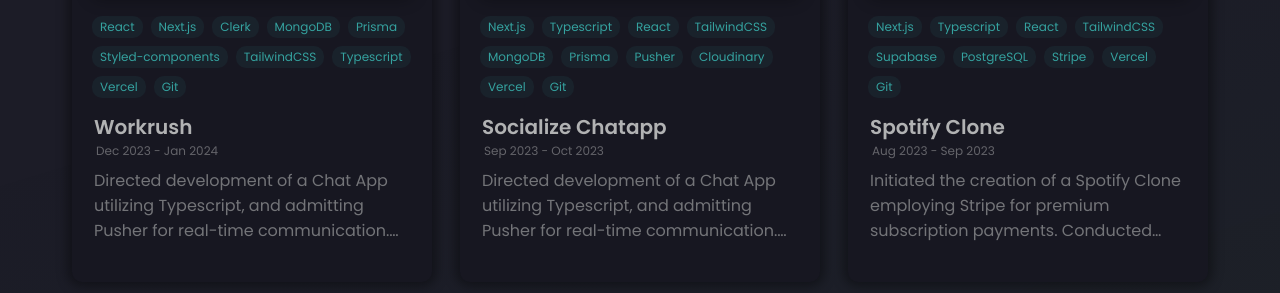
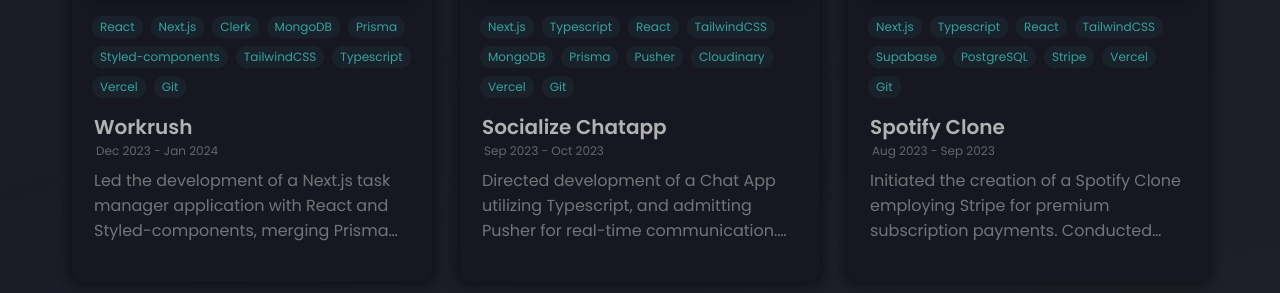
Before and after one commit to Shaclight69/shaclightdev-portfolio, a React (Create React App) app: page / in a window 1280 px wide. Shown: the part 3658-3951 px from the top of the page. Built offline with nearby package versions, Linux system fonts and the light colour scheme.

Commit message:
chore: workrush-description

```diff
--- a/src/data/constants.js
+++ b/src/data/constants.js
@@ -266,7 +266,7 @@
     title: "Workrush",
     date: "Dec 2023 - Jan 2024",
     description:
-      "Directed development of a Chat App utilizing Typescript, and admitting Pusher for real-time communication. Utilized Prisma with MongoDB for streamlined database operations, integrated user authentication featuring Google and GitHub integration using NextAuth, and incorporated file-sharing capabilities with Cloudinary. Designed and implemented sleek responsive UI using React and NextJS, TailwindCSS. Applied Git for version control and executed the application deployment on the Vercel platform.",
+      "Led the development of a Next.js task manager application with React and Styled-components, merging Prisma with MongoDB, enabling authentication via Clerk supporting Google and GitHub integration.",
     image: "https://i.imgur.com/sIojKto.png",
     tags: [
       "React",
```
